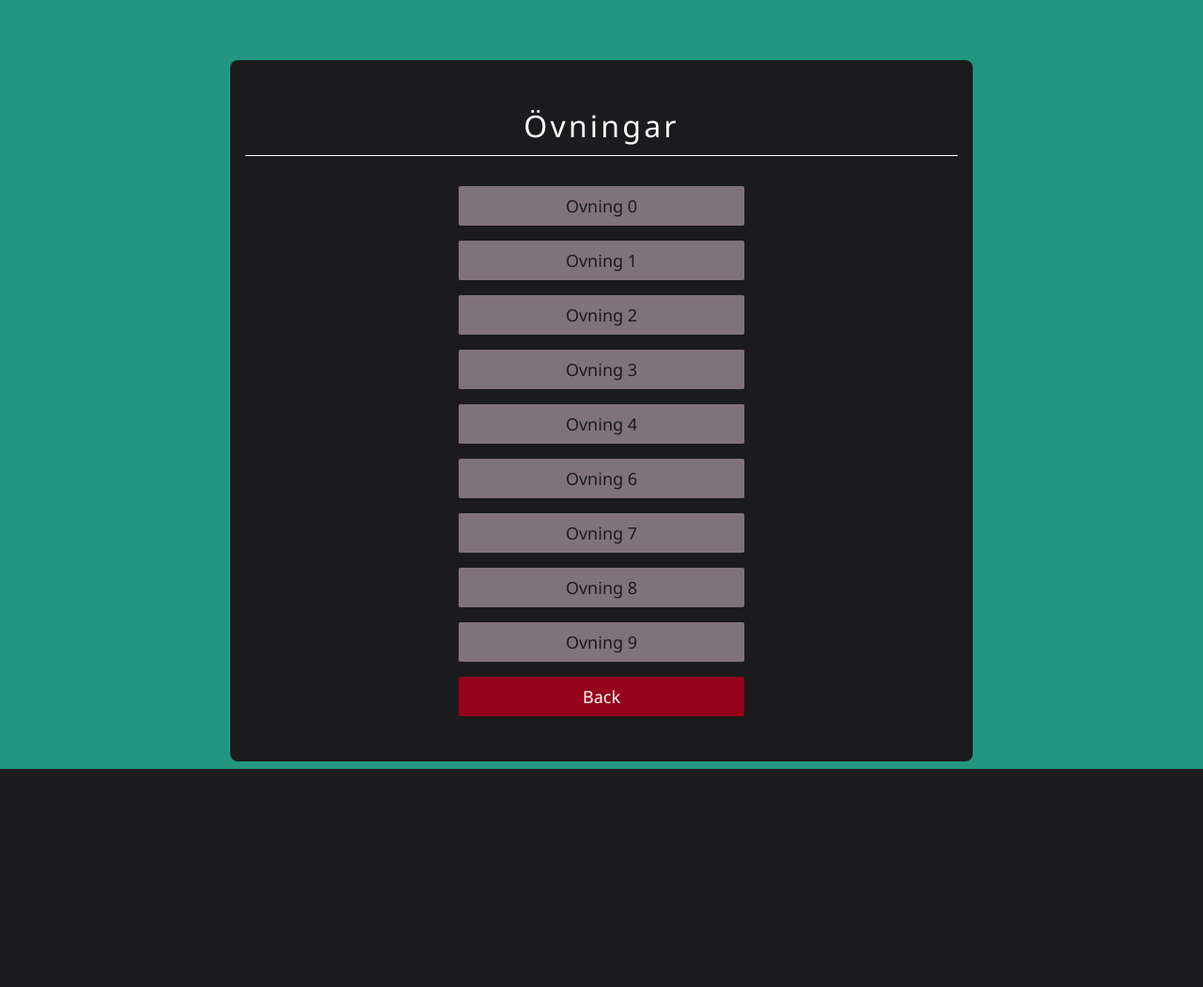
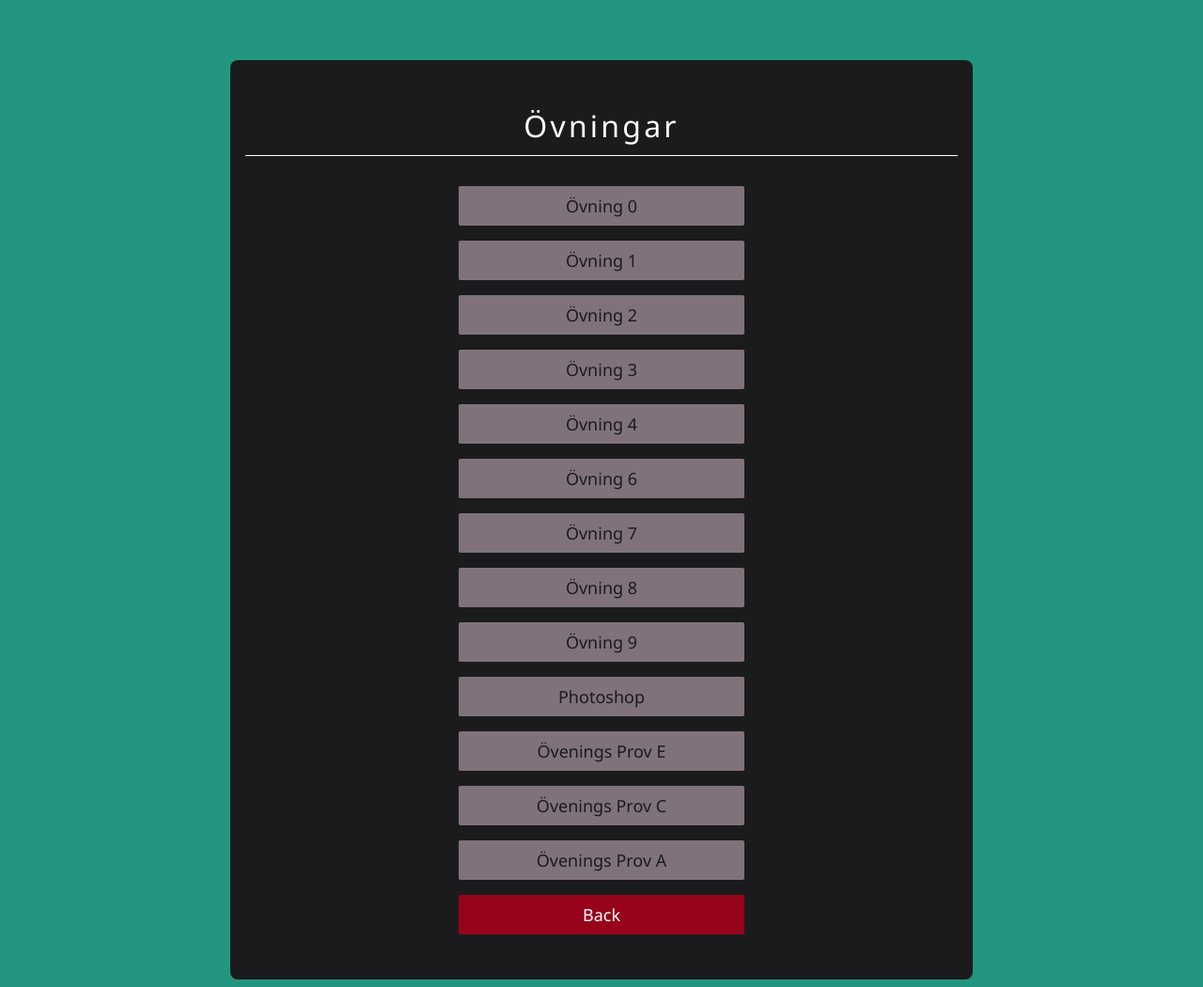
Before and after one commit to ViggoSkj/VGY, a PHP site: page /ovningar.php in a window 1280 px wide. Shown: the whole page at 94% size. Before the commit the page ends 818 px from the top, so only its background shows below. Run offline with PHP 8.4, Linux system fonts and the light colour scheme.

Commit message:
navigation

```diff
--- a/index.php
+++ b/index.php
@@ -31,7 +31,7 @@
                     <img src="./public/images/tetris.png" alt="">
                     <p>Snake made in made in a few hours. Only the basic game loop. No score or good looks.</p>
                 </div>
-                <a class="button" href="projects/tetris">Snake Game</a>
+                <a class="button" href="projects/snake">Snake Game</a>
             </div>
 
         </div>
--- a/ovningar.php
+++ b/ovningar.php
@@ -15,15 +15,19 @@
 
                 <?php
                     $ovningOptions = [
-                        "Ovning 0" => "ovning0",
-                        "Ovning 1" => "ovning1",
-                        "Ovning 2" => "ovning2",
-                        "Ovning 3" => "ovning3",
-                        "Ovning 4" => "ovning4",
-                        "Ovning 6" => "ovning6",
-                        "Ovning 7" => "ovning7",
-                        "Ovning 8" => "ovning8",
-                        "Ovning 9" => "ovning9",
+                        "Övning 0" => "ovning0",
+                        "Övning 1" => "ovning1",
+                        "Övning 2" => "ovning2",
+                        "Övning 3" => "ovning3",
+                        "Övning 4" => "ovning4",
+                        "Övning 6" => "ovning6",
+                        "Övning 7" => "ovning7",
+                        "Övning 8" => "ovning8",
+                        "Övning 9" => "ovning9",
+                        "Photoshop" => "photoshopovning",
+                        "Övenings Prov E" => "ovningsprove",
+                        "Övenings Prov C" => "ovningsprovc",
+                        "Övenings Prov A" => "ovningsprova",
                     ]
                 ?>
 
--- a/ovningar/ovning9/test2.html
+++ b/ovningar/ovning9/test.html
@@ -5,7 +5,7 @@
         <meta http-equiv="X-UA-Compatible" content="IE=edge">
         <meta name="viewport" content="width=device-width, initial-scale=1.0">
         <title>Document</title>
-        <link rel="stylesheet" href="public/css/test2.css">
+        <link rel="stylesheet" href="public/css/test.css">
     </head>
     <body>
 
```
Also changed, not shown: ovningar/ovning0/index.html (added, +14 -0 lines), ovningar/ovning7/index.html (added, +17 -0 lines), ovningar/ovning9/index.html (added, +16 -0 lines), ovningar/public/css/nav-page.css (added, +21 -0 lines), ovningar/ovning1/index.html (renamed from ovningar/ovning1/ovning1.html), ovningar/ovning2/index.html (renamed from ovningar/ovning2/ovning2.html), ovningar/ovning3/index.html (renamed from ovningar/ovning3/ovning3.html), ovningar/ovning4/index.html (renamed from ovningar/ovning4/ovning4.html), ovningar/ovning6/index.html (renamed from ovningar/ovning6/ovning6a.html), ovningar/ovning8/index.html (renamed from ovningar/ovning8/ovning8.html), ovningar/ovning9/public/css/test.css (renamed from ovningar/public/css/test2.css), ovningar/photoshopovning/index.html (renamed from ovningar/photoshopovning/photoshopovning.html).
